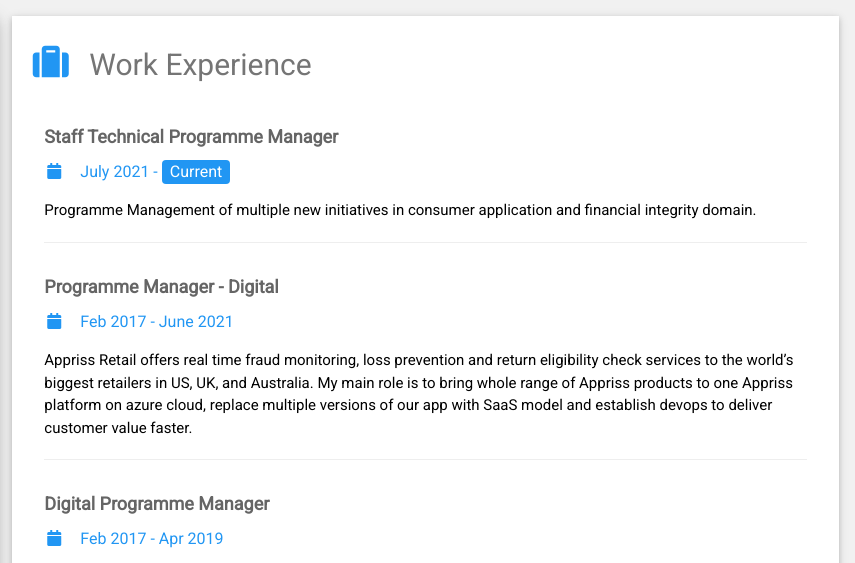
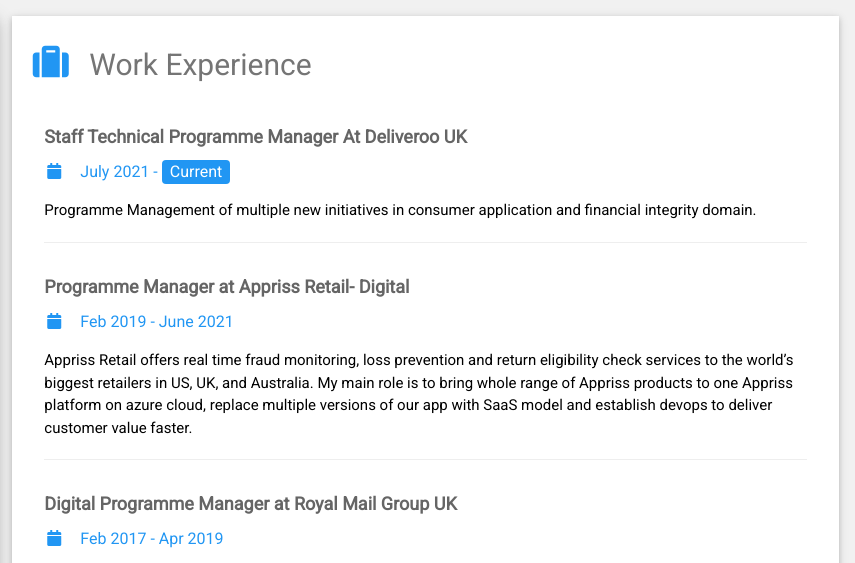
Before and after one commit to bakshiabhi/mycv, a plain HTML site: page index.html in a window 1280 px wide. Shown: the top 563 px of the page, 425-1280 px from the left. Drawn offline with nearby package versions, Linux system fonts and the light colour scheme.

Commit message:
Update index.html

```diff
--- a/index.html
+++ b/index.html
@@ -140,21 +140,21 @@
                                 class="fa fa-suitcase fa-fw w3-margin-right w3-xxlarge w3-text-blue"></i>Work Experience
                         </h2>
                         <div class="w3-container">
-                            <h5 class="w3-opacity"><b>Staff Technical Programme Manager</b></h5>
+                            <h5 class="w3-opacity"><b>Staff Technical Programme Manager At Deliveroo UK</b></h5>
                             <h6 class="w3-text-blue"><i class="fa fa-calendar fa-fw w3-margin-right"></i>July 2021 - <span
                                     class="w3-tag w3-blue w3-round">Current</span></h6>
                             <p>Programme Management of multiple new initiatives in consumer application and financial integrity domain.</p>
                             <hr>
                         </div>
                         <div class="w3-container">
-                            <h5 class="w3-opacity"><b>Programme Manager - Digital</b></h5>
-                            <h6 class="w3-text-blue"><i class="fa fa-calendar fa-fw w3-margin-right"></i>Feb 2017 - June 2021
+                            <h5 class="w3-opacity"><b>Programme Manager at Appriss Retail- Digital</b></h5>
+                            <h6 class="w3-text-blue"><i class="fa fa-calendar fa-fw w3-margin-right"></i>Feb 2019 - June 2021
                             </h6>
                             <p>Appriss Retail offers real time fraud monitoring, loss prevention and return eligibility check services to the world’s biggest retailers in US, UK, and Australia. My main role is to bring whole range of Appriss products to one Appriss platform on azure cloud, replace multiple versions of our app with SaaS model and establish devops to deliver customer value faster.</p>
                             <hr>
                         </div>
                         <div class="w3-container">
-                            <h5 class="w3-opacity"><b> Digital Programme Manager</b></h5>
+                            <h5 class="w3-opacity"><b> Digital Programme Manager at Royal Mail Group UK</b></h5>
                             <h6 class="w3-text-blue"><i class="fa fa-calendar fa-fw w3-margin-right"></i>Feb 2017 - Apr 2019
                             </h6>
                             <p>RMG IT delivery is divided into 5 platforms and PDA platform builds & deploys solutions for physical fulfilment/delivery of letters & parcels to customer premises. My main responsibility was to deliver quality products with no service disruptions. </p><br>
```
